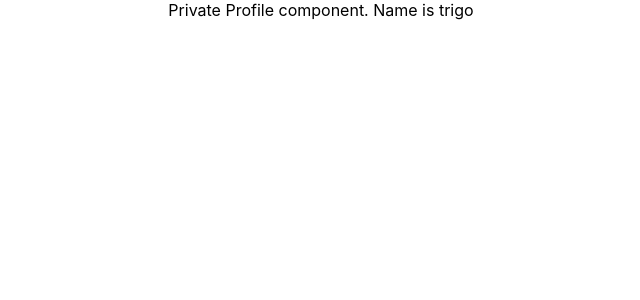
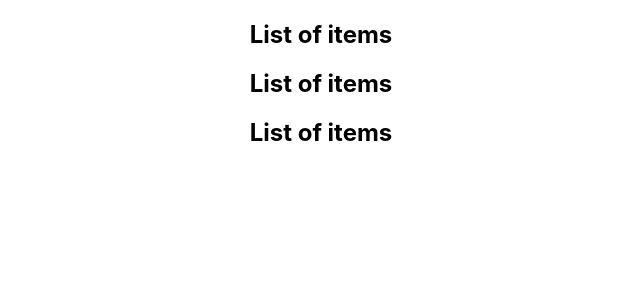
Before and after one commit to TrigoYodila/learn-react-typescript, a React (Create React App) app: page / in a window 1280 px wide. Shown: the top 300 px of the page, without its empty margins (319-959 px from the left). Built offline with nearby package versions, Linux system fonts and the light colour scheme.

Commit message:
type generic props

```diff
--- a/src/App.tsx
+++ b/src/App.tsx
@@ -6,6 +6,7 @@
 import { Box } from './components/context/Box';
 import { ThemeContextProvider } from './components/context/ThemeContext';
 import { UserContextProvider } from './components/context/UserContext';
+import { List } from './components/generics/List';
 import { Greet } from './components/Greet';
 import { Heading } from './components/Heading';
 import { Input } from './components/Input';
@@ -67,8 +68,21 @@
         <User />
       </UserContextProvider> */}
 
-      <Private isLoggedIn={true} component={Profile}/>
+      {/* <Private isLoggedIn={true} component={Profile}/> */}
 
+      <List
+        items={["Batman", "Superman", "Wonder Woman"]}
+        onClick={(item) => console.log(item)}
+      />
+      <List items={[1, 2, 3]} onClick={(item) => console.log(item)} />
+      <List
+        items={[
+          { first: "Bruce", last: "Wayne" },
+          { first: "Trigo", last: "Yodila" },
+          { first: "Princess", last: "Diana" },
+        ]}
+        onClick={(item) => console.log(item)}
+      />
     </div>
   );
 }
--- /dev/null
+++ b/src/components/generics/List.tsx
@@ -0,0 +1,23 @@
+type ListProps<T> = {
+    items:T[]
+    onClick:(value:T) => void
+}
+
+
+export const List = <T extends {}>({items,onClick}:ListProps<T>) => {
+
+    return (
+        <div>
+            <h2>List of items</h2>
+            {
+                items.map((item,index) => {
+                    return (
+                        <div key={index} onClick={() => onClick(item)}>
+                            {/* {item} */}
+                        </div>
+                    )
+                })
+            }
+        </div>
+    )
+}
```
